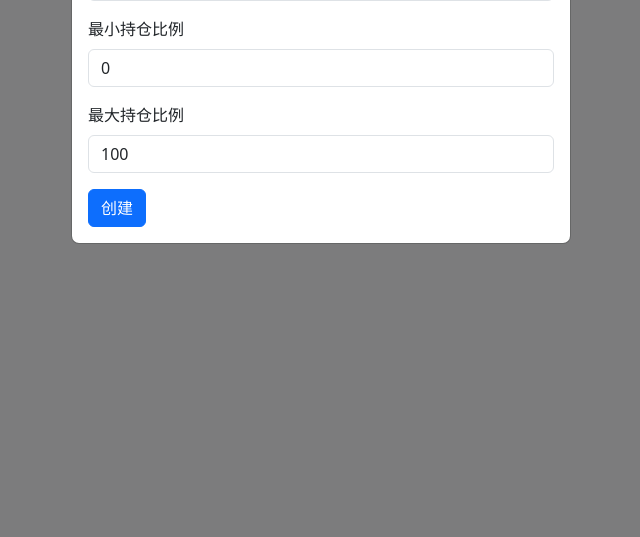
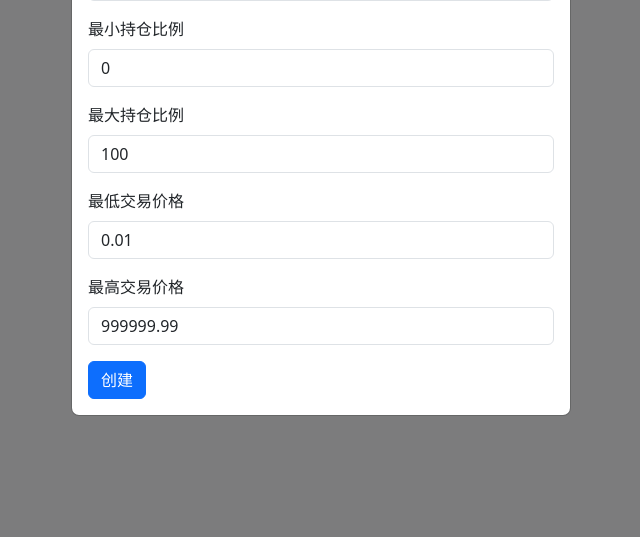
Before and after one commit to aiwanba/cs.aiwanba.net, a Flask app: page /ai in a window 1280 px wide, after a click on "创建AI玩家". Shown: the part 263-800 px from the top of the page, without its empty margins (319-959 px from the left). Run offline with Flask 3, Linux system fonts and the light colour scheme; the visitor is signed in with stand-in values (Sample User, id 1); data that the repository does not hold is empty; parts of the project's set-up code (start-up, migrations or seed data) failed here and were passed over; some libraries are stand-ins or nearby versions.

Commit message:
序号: 029

```diff
--- a/app.py
+++ b/app.py
@@ -1,4 +1,4 @@
-from flask import Flask, render_template, request, jsonify, session, redirect, url_for
+from flask import Flask, render_template, request, jsonify, session, redirect, url_for, flash
 from flask_sqlalchemy import SQLAlchemy
 from flask_login import LoginManager, UserMixin, login_user, login_required, logout_user, current_user
 from werkzeug.security import generate_password_hash, check_password_hash
@@ -904,21 +904,27 @@
 @login_required
 def create_ai():
     try:
+        # 创建AI玩家
         ai = AIStrategy(
             ai_user_id=current_user.id,
             strategy_type=int(request.form.get('strategy')),
             risk_level=int(request.form.get('risk_level')),
             min_price=Decimal(request.form.get('min_price')),
             max_price=Decimal(request.form.get('max_price')),
-            position_limit=int(request.form.get('position_limit'))
+            position_limit=int(request.form.get('position_limit')),
+            status=1  # 默认启用
         )
+
         db.session.add(ai)
         db.session.commit()
+
+        flash('AI玩家创建成功', 'success')
         return redirect(url_for('ai_index'))
+
     except Exception as e:
-        db.session.rollback()
         logging.error(f"创建AI玩家失败: {str(e)}", exc_info=True)
-        return render_template('ai/index.html', error='创建AI玩家失败')
+        flash('创建AI玩家失败，请重试', 'danger')
+        return redirect(url_for('ai_index'))
 
 # 路由：切换AI状态
 @app.route('/ai/<int:ai_id>/toggle', methods=['POST'])
--- a/templates/ai/index.html
+++ b/templates/ai/index.html
@@ -96,6 +96,16 @@
                         <input type="number" class="form-control" name="max_position"
                                min="0" max="100" value="100" required>
                     </div>
+                    <div class="mb-3">
+                        <label class="form-label">最低交易价格</label>
+                        <input type="number" class="form-control" name="min_price"
+                               min="0.01" step="0.01" value="0.01" required>
+                    </div>
+                    <div class="mb-3">
+                        <label class="form-label">最高交易价格</label>
+                        <input type="number" class="form-control" name="max_price"
+                               min="0.01" step="0.01" value="999999.99" required>
+                    </div>
                     <button type="submit" class="btn btn-primary">创建</button>
                 </form>
             </div>
```
Also changed, not shown: 1 other file.
